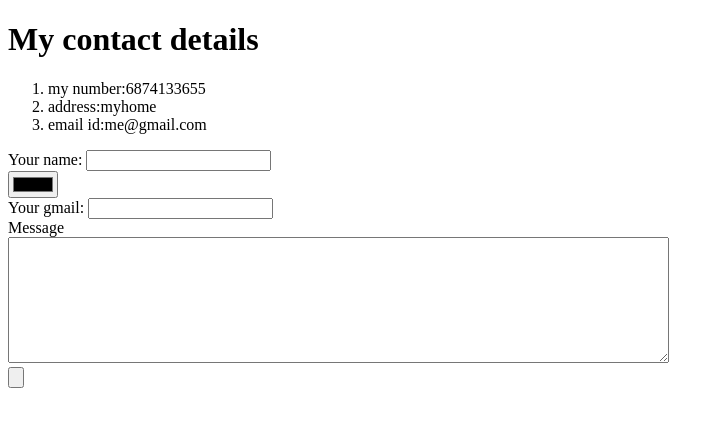
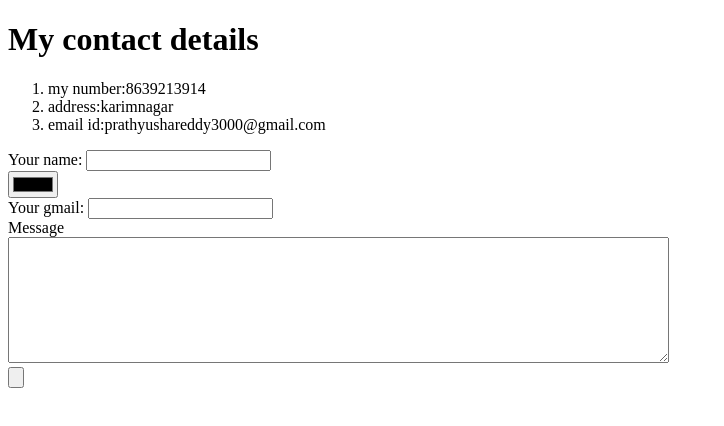
Before and after one commit to prathyusha3000/cv, a plain HTML site: page contactme.html in a window 1280 px wide. Shown: the whole page, without its empty margins (0-724 px from the left). Drawn offline with Linux system fonts and the light colour scheme.

Commit message:
Update contactme.html

```diff
--- a/contactme.html
+++ b/contactme.html
@@ -9,13 +9,12 @@
 <body>
   <h1>My contact details</h1>
   <ol>
-    <li>
-      my number:6874133655
+    <li>my number:8639213914
     </li>
     <li>
-      address:myhome
+      address:karimnagar
     </li>
-    <li>email id:me@gmail.com
+    <li>email id:prathyushareddy3000@gmail.com
     </li>
   </ol>
   <form action="mailto:prathyushareddy3000@gmail.com" method="post" enctype="text/plain">
```
